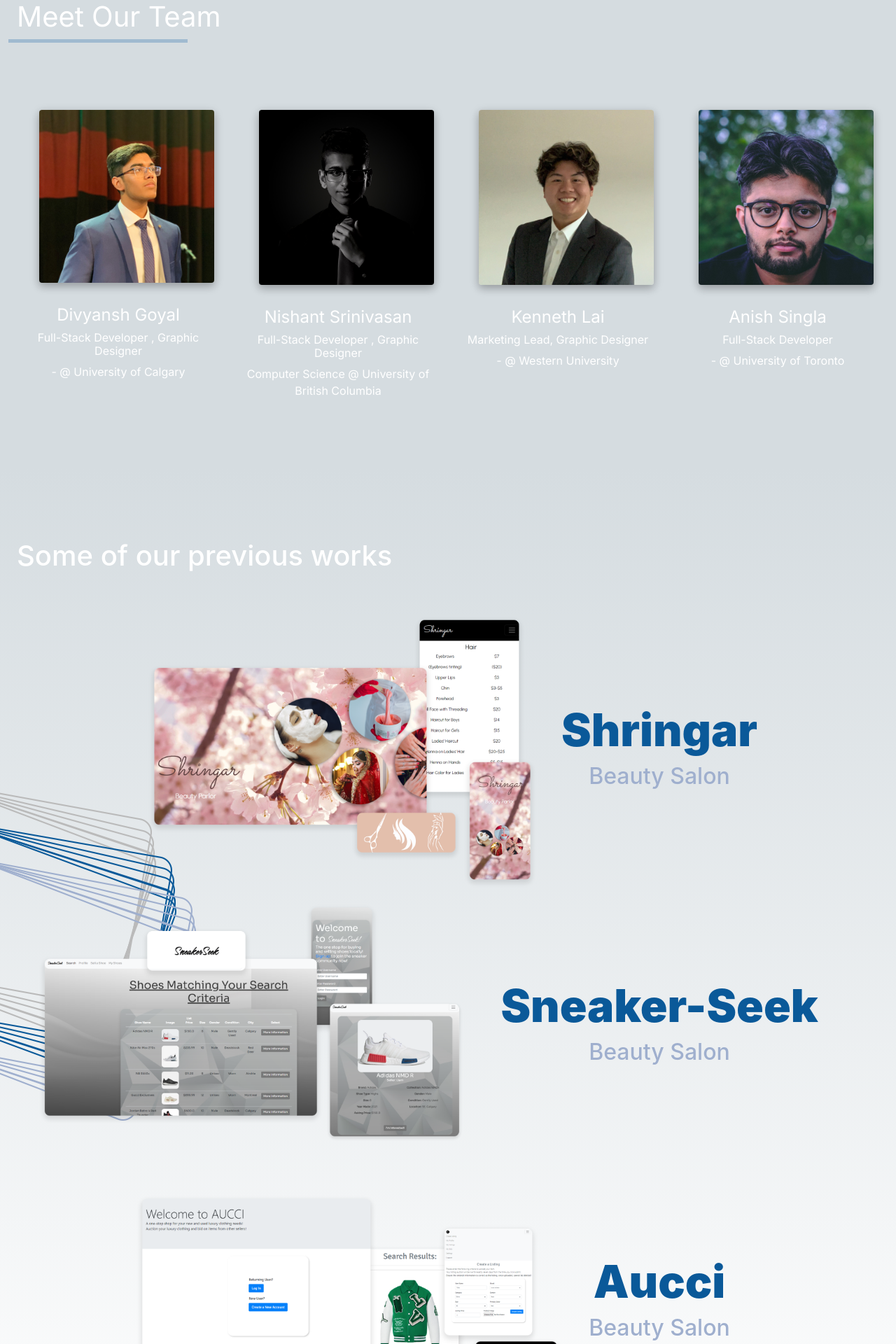
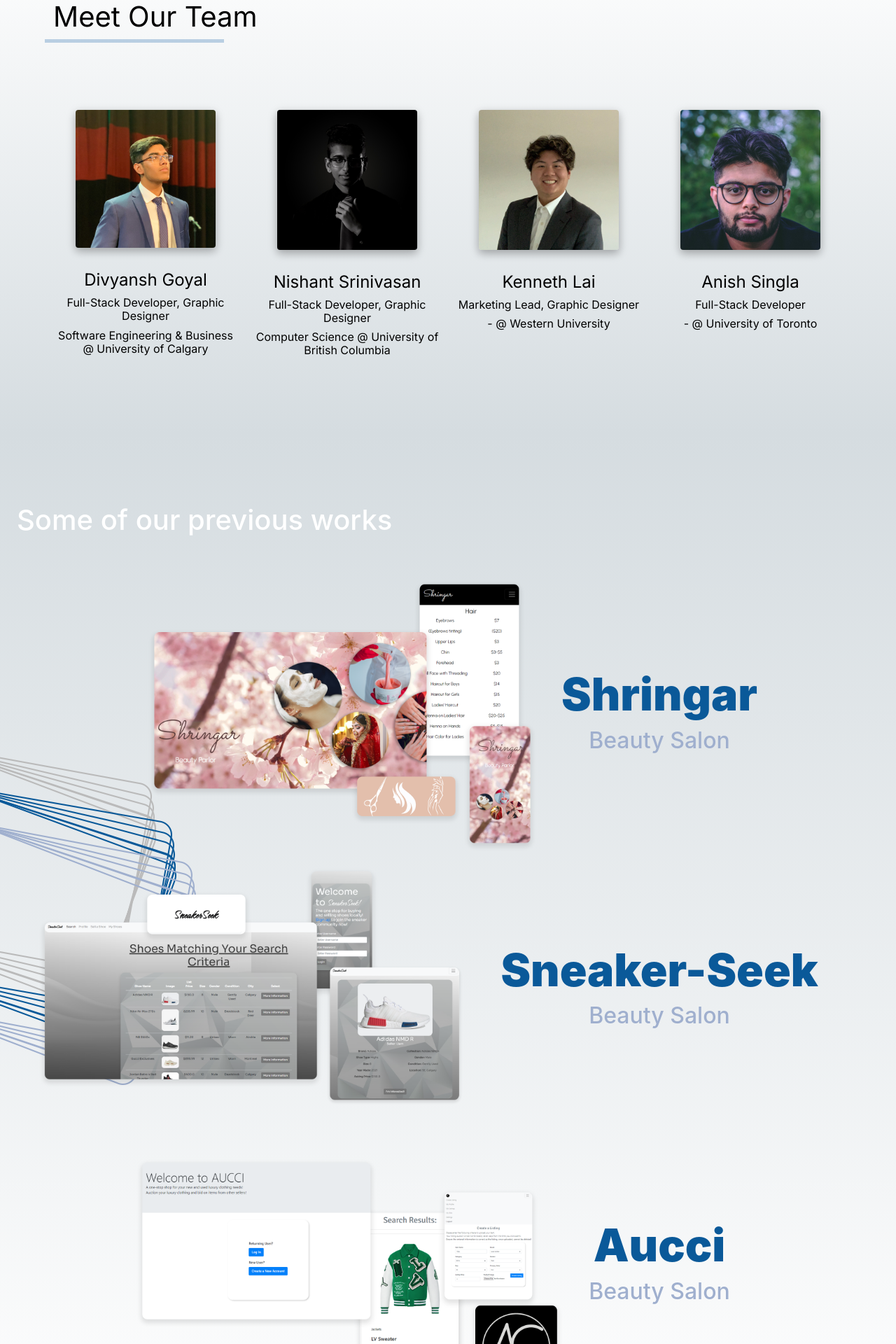
Before and after one commit to CodeDashSign/Code-Sign, a React (Create React App) app in the folder code-sign/: page /experience in a window 1280 px wide. Shown: the part 100-2020 px from the top of the page at 70% size. Built offline with nearby package versions, Linux system fonts and the light colour scheme; a web font is replaced by a local one.

Commit message:
Small fixes

```diff
--- a/code-sign/src/Components/Team.css
+++ b/code-sign/src/Components/Team.css
@@ -1,36 +1,33 @@
 .TeamParent {
   padding-top: 100px;
   padding-bottom: 100px;
-  background-color: #d5dce0;
-  color: white;
+  background: linear-gradient(white, #d5dce0);
   font-family: inter;
 }
 
-.team {
+.Team {
   width: 90vw;
-  color: white;
 }
 
-.TeamTitle{
-  color:white;
+.TeamTitle {
+  color: black;
 }
 
 .profileImg {
   box-shadow: 0 5px 11px 0 rgb(0 0 0 / 18%), 0 4px 15px 0 rgb(0 0 0 / 15%) !important;
   border-radius: 0.25rem !important;
-  max-width: 400px;
-  max-height: 400px;
+  width: 100%;
+  height: 100%;
 }
 
-.pfp{
-  padding:2em;
+.pfp {
+  padding: 2em;
 }
 
-@media screen and (max-width:1280px){
-
+@media screen and (max-width: 1280px) {
   .team {
     width: 50vw;
-    color: white;
+    color: black;
   }
 
   .profileImg {
@@ -41,28 +38,25 @@
   }
 }
 
-@media screen and (max-width:1024px){
-
-  .team {
-    width: 50vw;
-    color: white;
-  }
-
+@media screen and (max-width: 1024px) {
   .profileImg {
     box-shadow: 0 5px 11px 0 rgb(0 0 0 / 18%), 0 4px 15px 0 rgb(0 0 0 / 15%) !important;
     border-radius: 0.25rem !important;
-    max-width: 200px;
-    max-height: 200px;
+    max-width: 100%;
+    max-height: 100%;
   }
 }
 
-@media screen and (max-width:540px){
-
+@media screen and (max-width: 540px) {
   .profileImg {
     box-shadow: 0 5px 11px 0 rgb(0 0 0 / 18%), 0 4px 15px 0 rgb(0 0 0 / 15%) !important;
     border-radius: 0.25rem !important;
-    max-width: 200px;
-    max-height: 200px;
+    max-width: 100%;
+    max-height: 100%;
   }
+}
 
+.sectionBox > a {
+  text-decoration: none;
+  color: black;
 }
--- a/code-sign/src/Components/Team.js
+++ b/code-sign/src/Components/Team.js
@@ -1,10 +1,10 @@
 import "./Team.css";
 import { Container, Row, Col, Card } from "react-bootstrap";
 import Graph from "../Images/profile.png";
-import Nishant from "../Images/Team/nishant.jpg"
-import Div from "../Images/Team/div.jpg"
-import Anish from "../Images/Team/anish.jpg"
-import Kenneth from "../Images/Team/kenneth.png"
+import Nishant from "../Images/Team/nishant.jpg";
+import Div from "../Images/Team/div.jpg";
+import Anish from "../Images/Team/anish.jpg";
+import Kenneth from "../Images/Team/kenneth.png";
 
 function Team() {
   return (
@@ -12,42 +12,53 @@
       <Container fluid className="Team" id="Team">
         <Row className="title">
           <h1 className="text-start TeamTitle">Meet Our Team</h1>
-          <hr className="titleLine" />
+          <hr />
         </Row>
         <br />
         <br />
         <Row className="row1">
           <Col sm={12} md={6} lg={3} xl={3} xxl={3} className="sectionBox">
-            <div class="pfp">
+            <a href="https://divgoyal.tech/" target={"_blank"}>
+              <div className="pfp">
                 <img src={Div} alt="" className="profileImg" />
               </div>
               <h4>Divyansh Goyal</h4>
-            <h6>Full-Stack Developer , Graphic Designer</h6>
-            <h7> - @ University of Calgary</h7>
+              <h6>Full-Stack Developer, Graphic Designer</h6>
+              <h6>Software Engineering & Business @ University of Calgary</h6>
+            </a>
           </Col>
           <Col sm={12} md={6} lg={3} xl={3} xxl={3} className="sectionBox">
-            <div class="pfp">
+            <a href="https://nishant-sr.xyz/" target={"_blank"}>
+              <div className="pfp">
                 <img src={Nishant} alt="" className="profileImg" />
               </div>
               <h4>Nishant Srinivasan</h4>
-            <h6>Full-Stack Developer , Graphic Designer</h6>
-            <h7>Computer Science @ University of British Columbia</h7>
+              <h6>Full-Stack Developer, Graphic Designer</h6>
+              <h6>Computer Science @ University of British Columbia</h6>
+            </a>
           </Col>
           <Col sm={12} md={6} lg={3} xl={3} xxl={3} className="sectionBox">
-            <div class="pfp">
+            <a
+              href="https://www.linkedin.com/in/kenneth-lai1/"
+              target={"_blank"}
+            >
+              <div className="pfp">
                 <img src={Kenneth} alt="" className="profileImg" />
               </div>
               <h4>Kenneth Lai</h4>
               <h6>Marketing Lead, Graphic Designer</h6>
-            <h7> - @ Western University </h7>
+              <h6> - @ Western University </h6>
+            </a>
           </Col>
           <Col sm={12} md={6} lg={3} xl={3} xxl={3} className="sectionBox">
-            <div class="pfp">
+            <a href="https://anishsingla.me/" target={"_blank"}>
+              <div className="pfp">
                 <img src={Anish} alt="" className="profileImg" />
               </div>
               <h4>Anish Singla</h4>
               <h6>Full-Stack Developer</h6>
-            <h7> - @ University of Toronto </h7>
+              <h6> - @ University of Toronto </h6>
+            </a>
           </Col>
         </Row>
       </Container>
--- a/code-sign/src/Components/Works.css
+++ b/code-sign/src/Components/Works.css
@@ -1,131 +1,127 @@
-@import url('https://fonts.googleapis.com/css?family=Inter');
+@import url("https://fonts.googleapis.com/css?family=Inter");
 
 .WorksParent {
   padding-top: 100px;
   padding-bottom: 100px;
   color: white;
-    background: url('../Images/bckg1.png'), linear-gradient(#d5dce0,white);
+  background: url("../Images/bckg1.png"), linear-gradient(#d5dce0, white);
   background-repeat: repeat;
 }
 
-  .WorksTitle{
-    color:white;
+.WorksTitle {
+  color: black;
   font-weight: 500;
 }
 
-  .work{
+.work {
   display: flex;
   flex-wrap: wrap;
   align-items: center;
   justify-content: center;
 }
 
-  .productImg{
+.productImg {
   max-width: 1200px;
 }
 
-  .workDesc{
+.workDesc {
   padding: 1em 4em 1em 4em;
   margin-left: -8em;
 }
 
-  .workDesc h4{
+.workDesc h4 {
   color: #0a5999;
   font-size: 4em;
   font-weight: 900;
 }
 
-  .workDesc h6{
+.workDesc h6 {
   color: #9fafce;
   font-size: 2em;
 }
 
-  a{
-    text-decoration:none;
+a {
+  text-decoration: none;
 }
 
-  @media screen and (max-width:1280px){
-
-    .WorksTitle{
-      color:white;
+@media screen and (max-width: 1280px) {
+  .WorksTitle {
+    color: white;
     font-weight: 500;
   }
 
-    .productImg{
+  .productImg {
     max-width: 700px;
   }
 
-    .workDesc{
+  .workDesc {
     padding: 1em 4em 1em 4em;
-      margin-left:-6em;
+    margin-left: -6em;
   }
 
-    .workDesc h4{
+  .workDesc h4 {
     font-weight: 900;
   }
 
-    .workDesc h6{
+  .workDesc h6 {
+  }
 }
 
+@media screen and (max-width: 1024px) {
+  .WorksParent {
+    background: url("../Images/square_tablet.png"),
+      linear-gradient(#d5dce0, white);
   }
 
-  @media screen and (max-width:1024px){
-
-    .WorksParent {
-      background: url('../Images/square_tablet.png'), linear-gradient(#d5dce0,white);
-    }
-
-    .WorksTitle{
-      color:white;
+  .WorksTitle {
+    color: white;
     font-weight: 500;
   }
 
-    .productImg{
+  .productImg {
     max-width: 500px;
   }
 
-    .workDesc{
+  .workDesc {
     padding: 1em 4em 1em 4em;
-      margin-left:-3em;
+    margin-left: -3em;
   }
 
-    .workDesc h4{
+  .workDesc h4 {
     font-weight: 900;
   }
 
-    .workDesc h6{
+  .workDesc h6 {
+  }
 }
 
-  }
-
-  @media screen and (max-width:540px){
-
+@media screen and (max-width: 540px) {
   .WorksParent {
-      background: url('../Images/square_mobile.png'), linear-gradient(#d5dce0,white);
+    background: url("../Images/square_mobile.png"),
+      linear-gradient(#d5dce0, white);
     background-repeat: no-repeat;
   }
 
-    .WorksTitle{
-      color:white;
+  .WorksTitle {
+    color: white;
     font-weight: 500;
   }
 
-    .productImg{
+  .productImg {
     max-width: 350px;
   }
 
-    .workDesc{
+  .workDesc {
     margin-left: -1em;
-      padding:0;
+    padding: 0;
   }
 
-    .workDesc h4{
+  .workDesc h4 {
     font-size: 2em;
     font-weight: 900;
   }
 
-    .workDesc h6{
+  .workDesc h6 {
     font-size: 1em;
   }
-
 }
--- a/code-sign/src/Components/Works.js
+++ b/code-sign/src/Components/Works.js
@@ -1,11 +1,11 @@
 import "./Works.css";
 import { Container, Row, Col, Card } from "react-bootstrap";
 import shringar from "../Images/works/shringar_product.png";
-import sneak from "../Images/works/sneak.png"
-import ac from "../Images/works/ac.png"
+import sneak from "../Images/works/sneak.png";
+import ac from "../Images/works/ac.png";
 
-function Works(){
-    return(
+function Works() {
+  return (
     <Container fluid className="WorksParent">
       <Container fluid className="Works" id="Works">
         <Row className="title">
@@ -15,56 +15,62 @@
         <br />
         <br />
         <Row className="row1">
-          <div class="work">
-
-            <div class="workImg">
-              <a href="https://shringar.beauty/" target="_blank" rel="noreferrer">
+          <div className="work">
+            <div className="workImg">
+              <a
+                href="https://shringar.beauty/"
+                target="_blank"
+                rel="noreferrer"
+              >
                 <img src={shringar} alt="" className="productImg" />
               </a>
             </div>
 
-            <div class="workDesc">
+            <div className="workDesc">
               <h4>Shringar</h4>
               <h6>Beauty Salon</h6>
             </div>
-
           </div>
         </Row>
         <Row className="row1">
-          <div class="work">
-
-            <div class="workImg">
-              <a href="https://shringar.beauty/" target="_blank" rel="noreferrer">
+          <div className="work">
+            <div className="workImg">
+              <a
+                href="https://shringar.beauty/"
+                target="_blank"
+                rel="noreferrer"
+              >
                 <img src={sneak} alt="" className="productImg" />
               </a>
             </div>
 
-            <div class="workDesc">
+            <div className="workDesc">
               <h4>Sneaker-Seek</h4>
               <h6>Beauty Salon</h6>
             </div>
-
           </div>
         </Row>
         <Row className="row1">
-          <div class="work">
-
-            <div class="workImg">
-              <a href="https://shringar.beauty/" target="_blank" rel="noreferrer">
+          <div className="work">
+            <div className="workImg">
+              <a
+                href="https://shringar.beauty/"
+                target="_blank"
+                rel="noreferrer"
+              >
                 <img src={ac} alt="" className="productImg" />
               </a>
             </div>
 
-            <div class="workDesc">
+            <div className="workDesc">
               <h4>Aucci</h4>
               <h6>Beauty Salon</h6>
             </div>
-
           </div>
         </Row>
       </Container>
     </Container>
-    );
+  );
 }
 
 export default Works;
```
Also changed, not shown: code-sign/src/Components/Principles.js (+5 -5 lines). Lines whose indentation alone changed are shown as unchanged.
